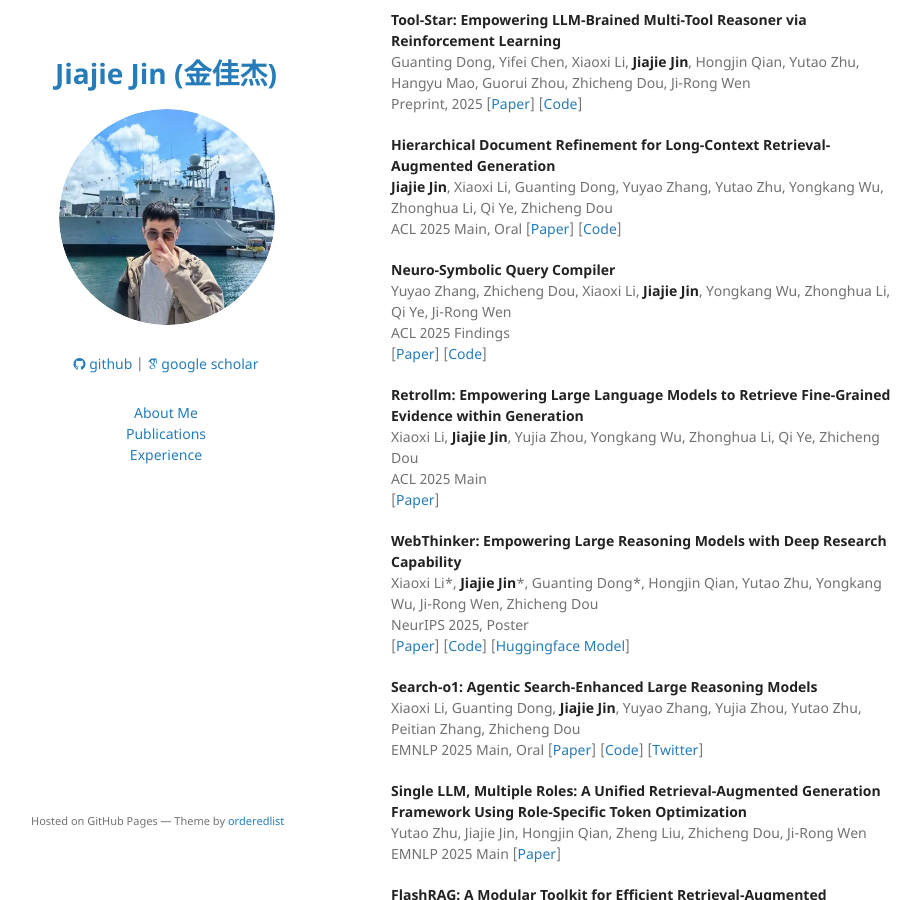
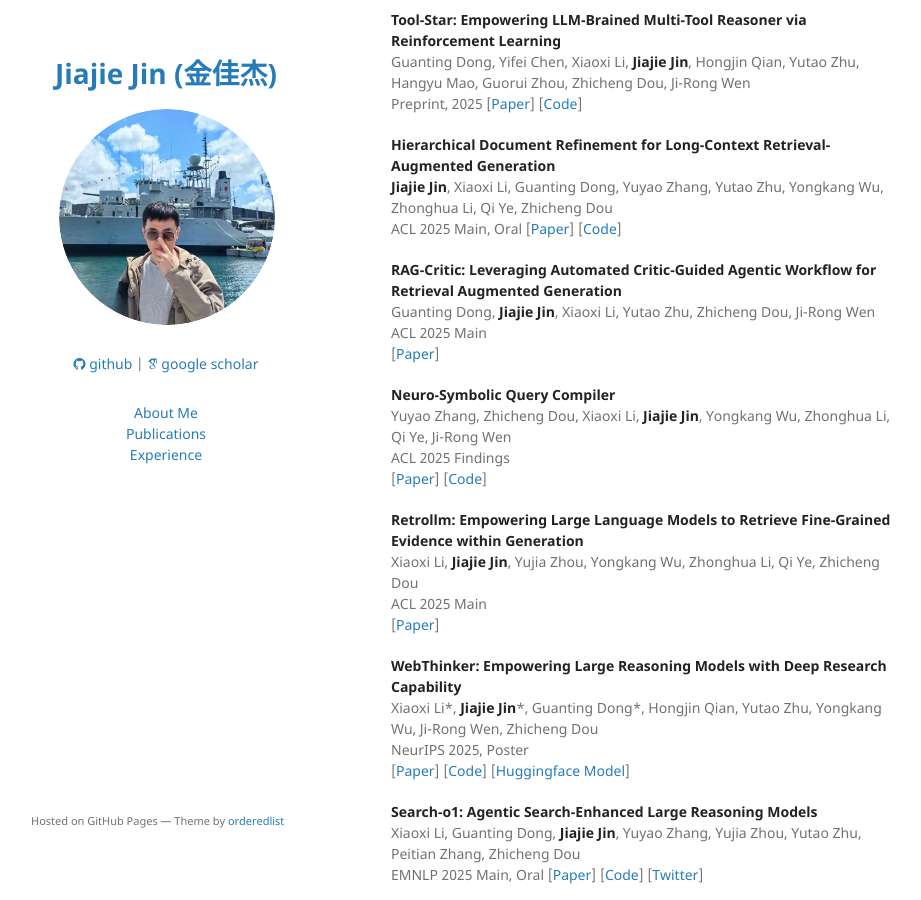
Before and after one commit to ignorejjj/ignorejjj.github.io, a Jekyll site: the page built from index.md, in a window 1280 px wide and 900 px high, scrolled down 653 px. Shown: the whole window, without its empty margins (179-1100 px from the left). Built offline with Jekyll 4.4.1, drawn with Linux system fonts in a browser that asks for light colours; some web fonts are replaced.

Commit message:
Update index.md

```diff
--- a/index.md
+++ b/index.md
@@ -31,6 +31,11 @@ Preprint, 2025
 **Jiajie Jin**, Xiaoxi Li, Guanting Dong, Yuyao Zhang, Yutao Zhu, Yongkang Wu, Zhonghua Li, Qi Ye, Zhicheng Dou
 ACL 2025 Main, Oral
 [[Paper](https://arxiv.org/pdf/2505.10413)] [[Code](https://github.com/ignorejjj/LongRefiner)]
+
+**RAG-Critic: Leveraging Automated Critic-Guided Agentic Workflow for Retrieval Augmented Generation**
+Guanting Dong, **Jiajie Jin**, Xiaoxi Li, Yutao Zhu, Zhicheng Dou, Ji-Rong Wen
+ACL 2025 Main
+[[Paper](https://aclanthology.org/2025.acl-long.179.pdf)]
 
 **Neuro-Symbolic Query Compiler**
 Yuyao Zhang, Zhicheng Dou, Xiaoxi Li, **Jiajie Jin**, Yongkang Wu, Zhonghua Li, Qi Ye, Ji-Rong Wen
```
